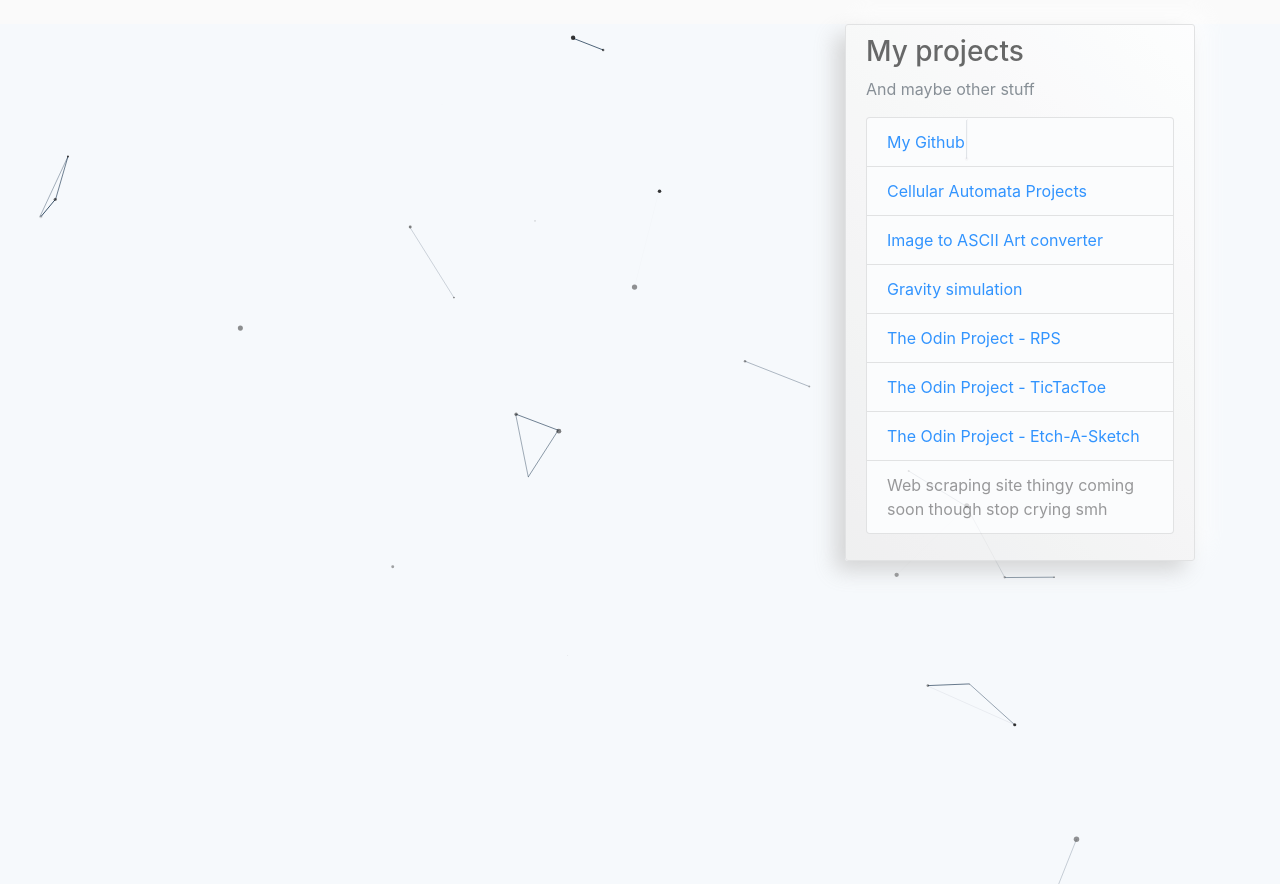
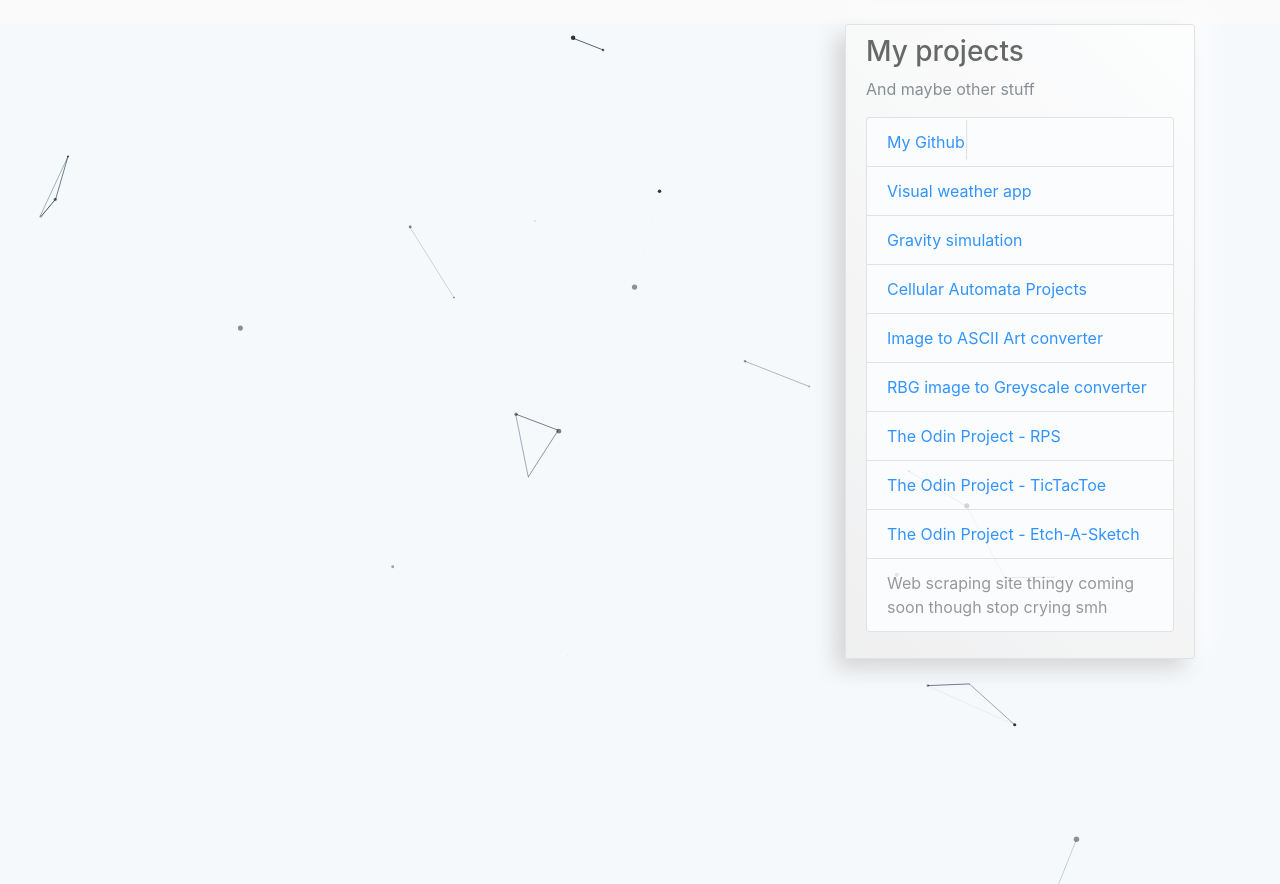
Before and after one commit to Yug34/stupid-blog, a Django app: page / in a window 1280 px wide. Shown: the part 56-940 px from the top of the page. Run offline with Django 3.2, Linux system fonts and the light colour scheme; data that the repository does not hold is empty; some libraries are stand-ins or nearby versions.

Commit message:
added weather app

```diff
--- a/blog/templates/blog/base.html
+++ b/blog/templates/blog/base.html
@@ -64,9 +64,11 @@
             <p class='text-muted'>And maybe other stuff
               <ul class="list-group">
                 <li class="list-group-item list-group-item-light"><a href="https://github.com/Yug34/">My Github</a></li>
+                <li class="list-group-item list-group-item-light"><a href="http://stupidblogs.me/VisualWeather/">Visual weather app</a></li>
+                <li class="list-group-item list-group-item-light"><a href="https://github.com/Yug34/Gravity2D">Gravity simulation</a></li>
                 <li class="list-group-item list-group-item-light"><a href="https://github.com/Yug34/Cellular-Automata">Cellular Automata Projects</a></li>
                 <li class="list-group-item list-group-item-light"><a href="https://github.com/Yug34/Image-to-ASCII">Image to ASCII Art converter</a></li>
-                <li class="list-group-item list-group-item-light"><a href="https://github.com/Yug34/Gravity2D">Gravity simulation</a></li>
+                <li class="list-group-item list-group-item-light"><a href="https://github.com/Yug34/Image2Grey">RBG image to Greyscale converter</a></li>
                 <li class="list-group-item list-group-item-light"><a href="http://stupidblogs.me/TheOdin-RPS/">The Odin Project - RPS</a></li>
                 <li class="list-group-item list-group-item-light"><a href="http://stupidblogs.me/Odin-TicTacToe/">The Odin Project - TicTacToe</a></li>
                 <li class="list-group-item list-group-item-light"><a href="http://stupidblogs.me/Odin-EtchASketch/">The Odin Project - Etch-A-Sketch</a></li>
```
